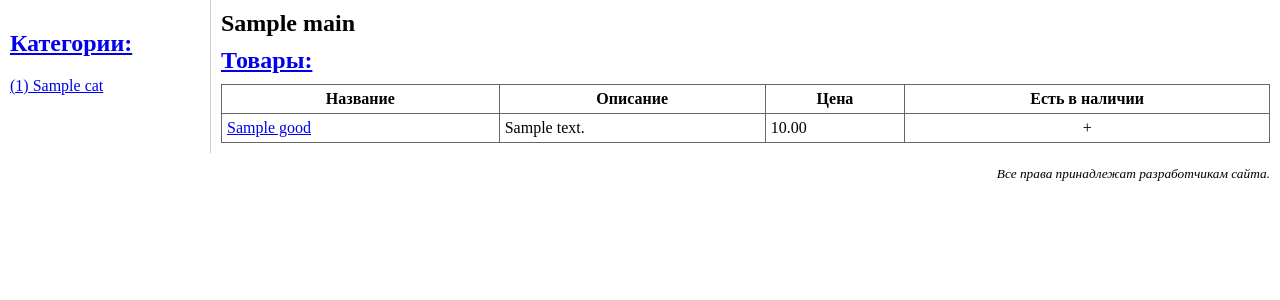
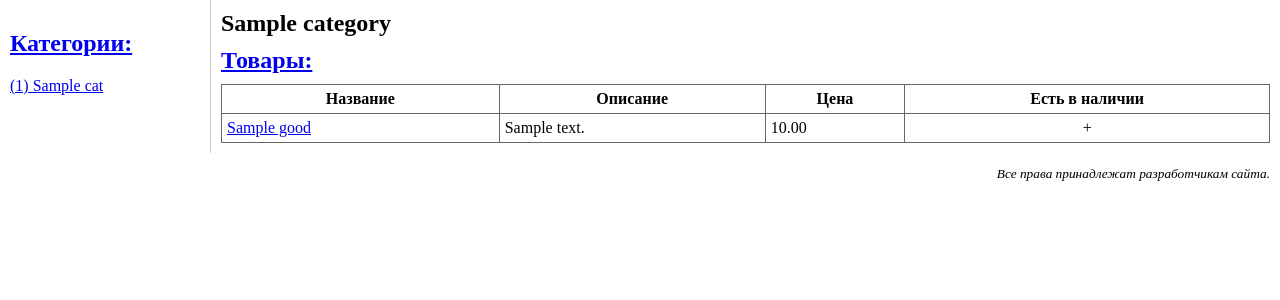
Before and after one commit to VlShvets/Shop, a Django app: template page/templates/index.html in a window 1280 px wide. Shown: the part 78-378 px from the top of the page. Run offline with Django 3.2, Linux system fonts and the light colour scheme; the template is opened without the code that fills it: most values are stand-ins (such as "Sample title", 1, 10 or a date in 2020).

Commit message:
Fix a few bugs.

```diff
--- a/page/templates/index.html
+++ b/page/templates/index.html
@@ -3,8 +3,7 @@
     {{ category.name }}
 {% endblock %}
 {% block main %}
-    <h2>{{ category.main }}</h2>
-    {% if goods.count > 0 %}
+    <h2>{{ category.name }}</h2>
     <h2><a href="{% url "good" %}">Товары:</a></h2>
     <table>
         <tr>
@@ -22,9 +21,6 @@
             </tr>
         {% endfor %}
     </table>
-    {% else %}
-        <p>Список товаров пуст.</p>
-    {% endif %}
     {% if goods.paginator.num_pages > 1 %}
         <div id="pagination">
             {% if goods.has_previous %}
--- a/page/views.py
+++ b/page/views.py
@@ -17,9 +17,9 @@ def index(request, cat_id):
     if cat_id == None:
         cat = Category.objects.first()
     else:
-        cat = Category.object.get(pk = cat_id)
+        cat = Category.objects.get(pk = cat_id)
 
-    paginator = Paginator(Good.object.filter(category = cat).order_by("name"), 10)
+    paginator = Paginator(Good.objects.filter(category = cat).order_by("name"), 1)
 
     try:
         goods = paginator.page(page_num)
@@ -41,4 +41,4 @@ def good(request, good_id):
     except Good.DoesNotExist:
         raise Http404;
 
-    return render(request, "good.html", { "cats": cats, "good": good, "pn": page_number})
+    return render(request, "good.html", { "cats": cats, "good": good, "pn": page_num})
```
Lines whose indentation alone changed are shown as unchanged.
